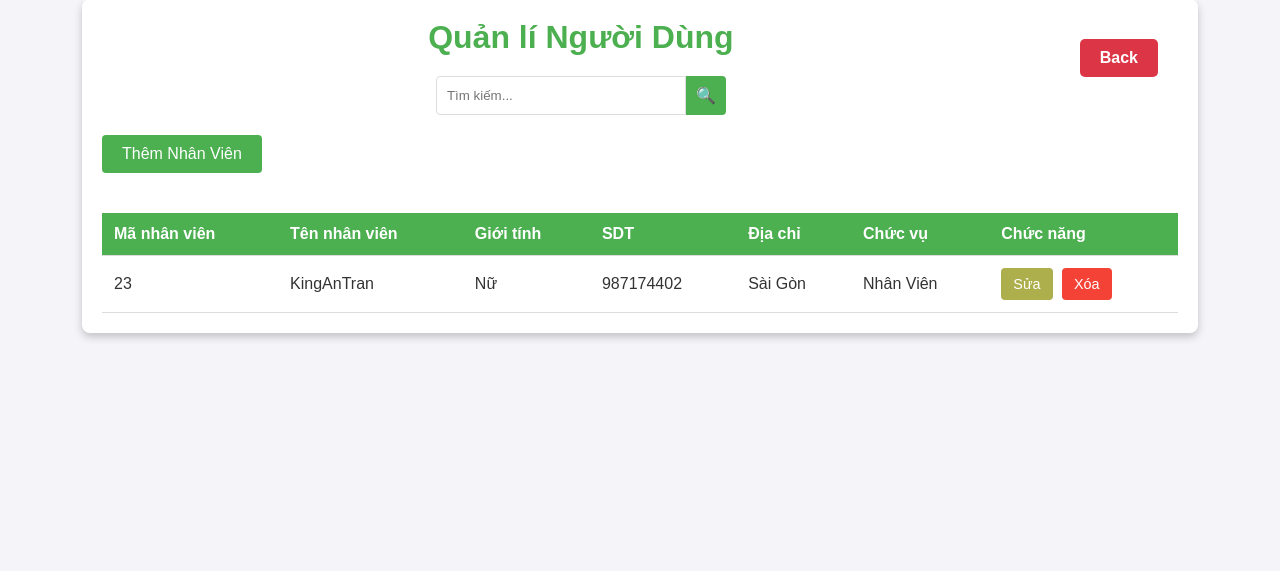
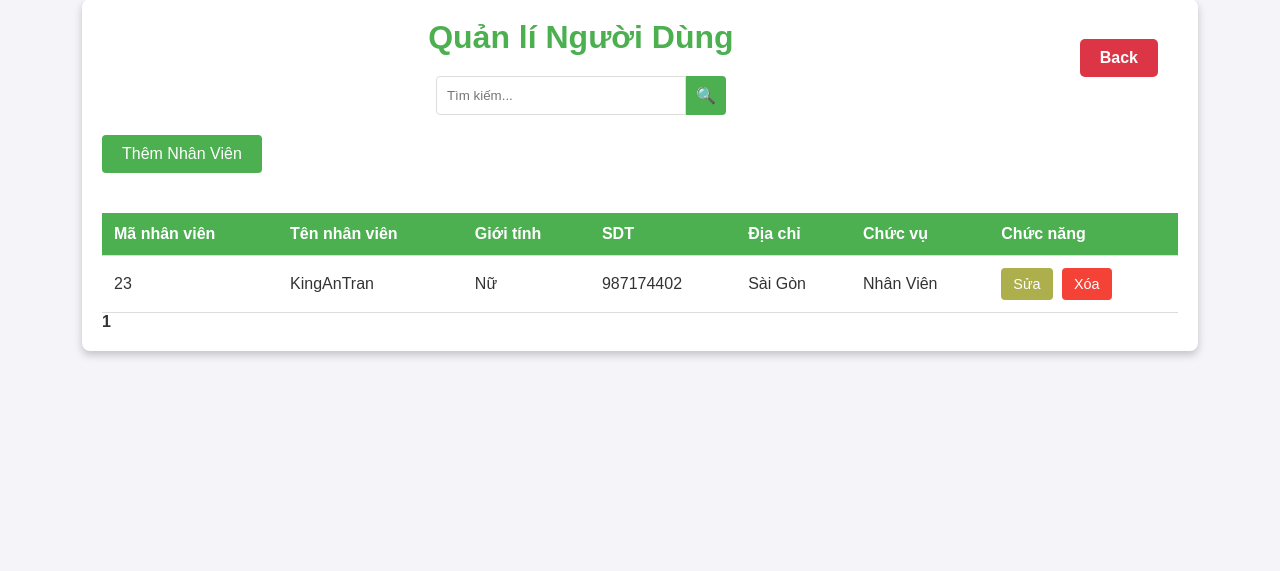
Before and after one commit to thanhkhiet2008/QuaLyLinhKien, a PHP site: page /NhanViena.php in a window 1280 px wide. Shown: the part 41-612 px from the top of the page. Run offline with PHP 8.4, Linux system fonts and the light colour scheme; data comes from the database, SQL or seed files in the repository.

Commit message:
Update NhanViena.php

```diff
--- a/qliLinhKien/NhanViena.php
+++ b/qliLinhKien/NhanViena.php
@@ -1,7 +1,17 @@
 <?php
 include 'database.php';
 $db = new Database();
-$db->setSQL("SELECT * FROM `NhanVien`");
+$db->setSQL("SELECT * FROM `nhanvien`");
+$data = $db->layDanhSach();
+$limit = 5; // Giói hạng số cột có trong một trang
+$page = isset($_GET['page']) ? (int)$_GET['page'] : 1;
+$page = max($page, 1);
+$offset = ($page - 1) * $limit;
+$db->setSQL("SELECT COUNT(*) AS total FROM `nhanvien`");
+$total_result = $db->layDanhSach();
+$total_rows = $total_result[0]->total;
+$total_pages = ceil($total_rows / $limit);
+$db->setSQL("SELECT * FROM `nhanvien` LIMIT $limit OFFSET $offset");
 $data = $db->layDanhSach();
 ?>
 <!DOCTYPE html>
@@ -66,6 +76,23 @@ $data = $db->layDanhSach();
                 <img src="https://pcmarket.vn/static/assets/2021/images/pcmarket-icon-mess-1.png" width="55" height="55" alt="Facebook Messenger Icon">
             </a>
         </div>
+        <div class="pagination">
+        <?php if ($page > 1): ?>
+            <a href="?page=<?= $page - 1 ?>" class="prev">« Trang trước</a>
+        <?php endif; ?>
+
+        <?php for ($i = 1; $i <= $total_pages; $i++): ?>
+            <?php if ($i == $page): ?>
+                <strong><?= $i ?></strong>
+            <?php else: ?>
+                <a href="?page=<?= $i ?>"><?= $i ?></a>
+            <?php endif; ?>
+        <?php endfor; ?>
+
+        <?php if ($page < $total_pages): ?>
+            <a href="?page=<?= $page + 1 ?>" class="next">Trang sau »</a>
+        <?php endif; ?>
+    </div>
     </div>
 </body>
 </html>
```
